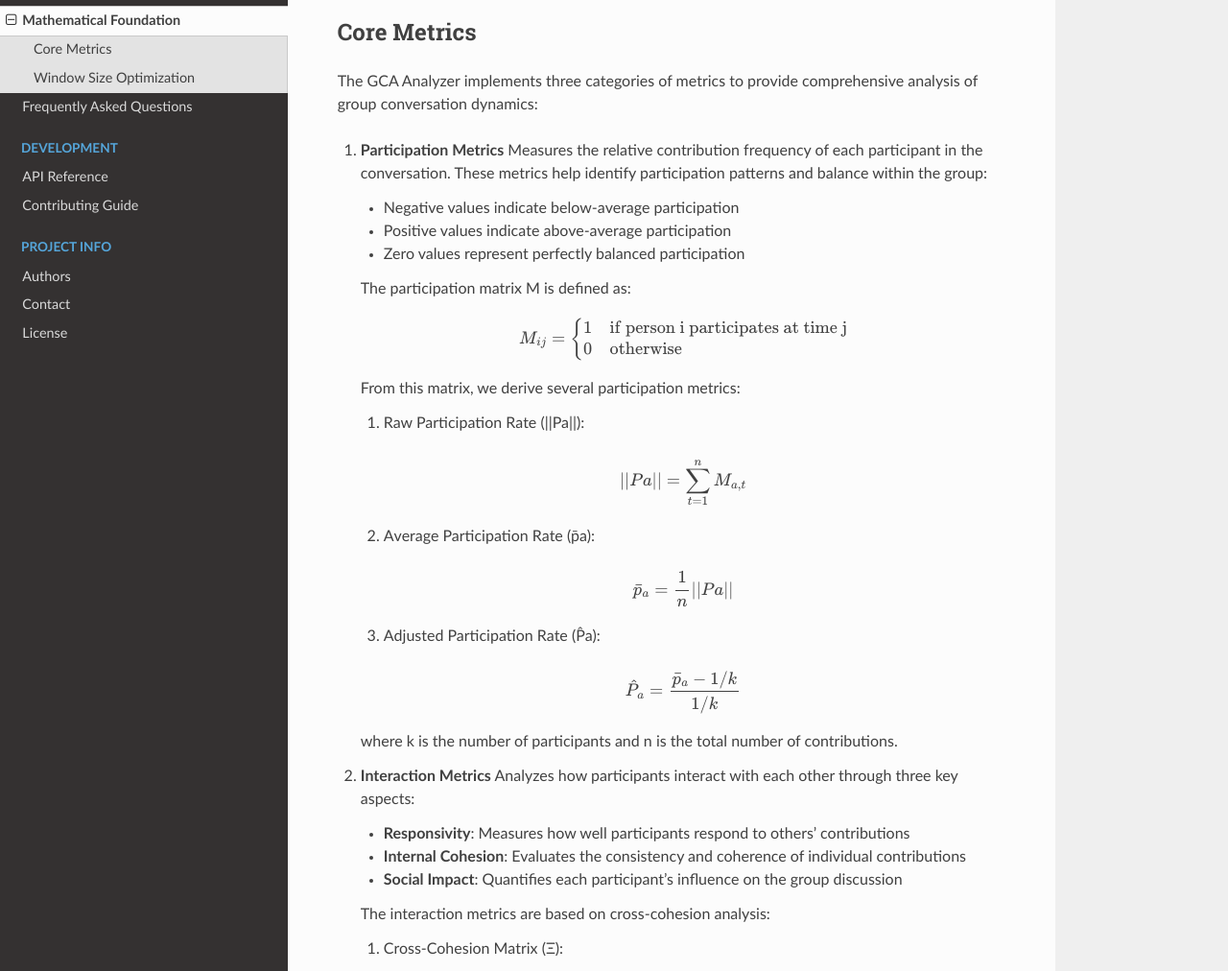
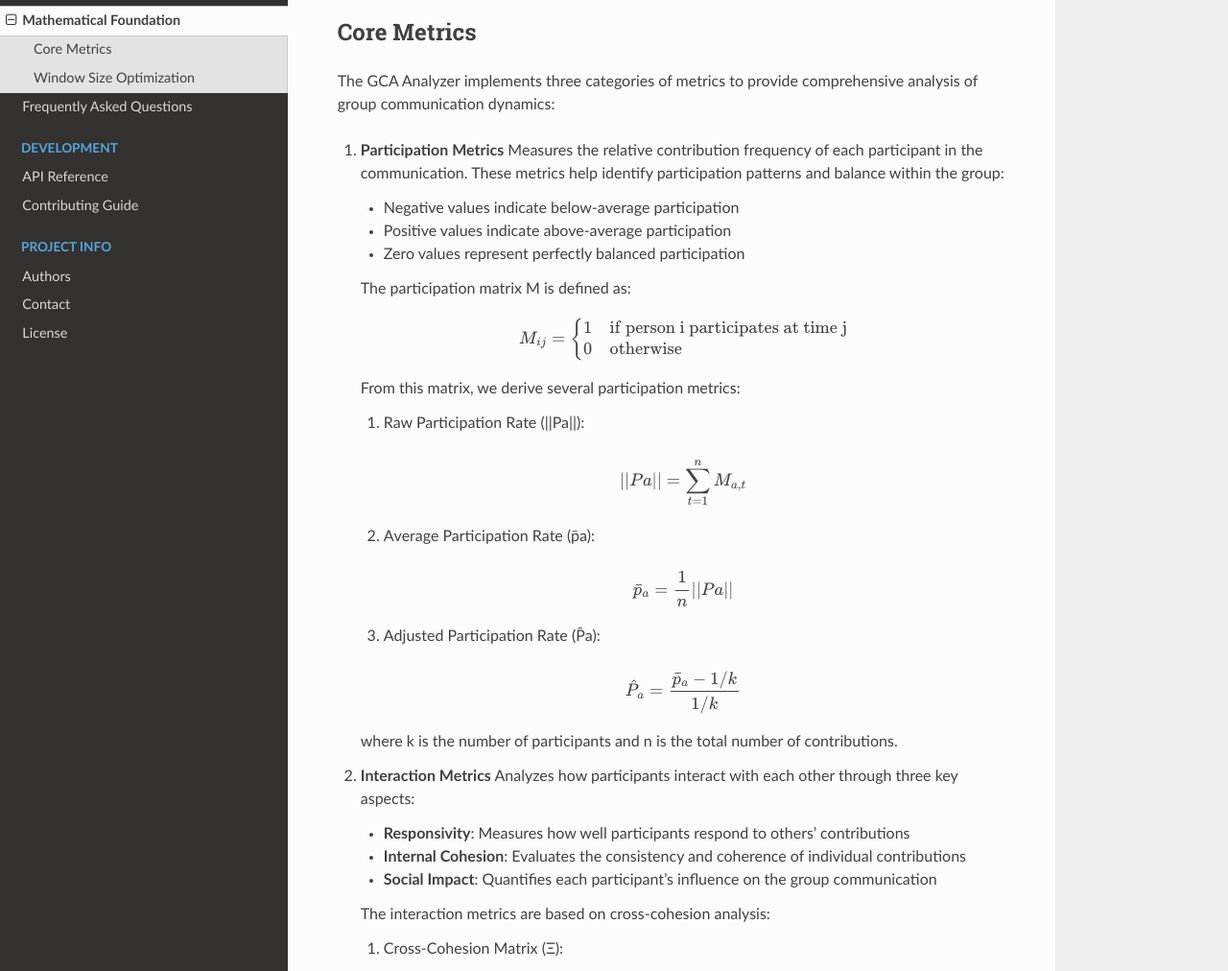
Before and after one commit to etShaw-zh/gca_analyzer, a Sphinx documentation site: the page built from docs/mathematics.rst, in a window 1280 px wide and 1400 px high. Shown: the part 191-1203 px from the top of the window at 96% size. Built offline with Sphinx 7.4.7 and the Read the Docs theme 3.1.0, drawn with Linux system fonts in a browser that asks for light colours; some of the changed text lies outside the part shown.

Commit message:
Fix/corrected discriptions (#35)
* fix: correct full name of package

- correct full name of package to align with paper

* (auto) Paper PDF Draft

---------

Co-authored-by: etShaw-zh <etShaw-zh@users.noreply.github.com>

```diff
--- a/docs/getting_started.rst
+++ b/docs/getting_started.rst
@@ -10,7 +10,7 @@ Before installing GCA Analyzer, ensure you have:
 
 * Python 3.9 or higher
 * pip package manager
-* Basic understanding of conversation analysis concepts
+* Basic understanding of communication analysis concepts
 
 Installation
 ------------
@@ -24,7 +24,7 @@ Install GCA Analyzer using pip:
 Quick Start
 ------------
 
-Here's a simple example to analyze a group conversation:
+Here's a simple example to analyze a group communication:
 
 .. code-block:: python
 
--- a/docs/index.rst
+++ b/docs/index.rst
@@ -1,7 +1,7 @@
 Welcome to GCA Analyzer
 ========================
 
-GCA Analyzer is a Python package for analyzing group conversation dynamics using NLP techniques and quantitative metrics. It provides comprehensive tools for understanding participation patterns, interaction dynamics, content novelty, and communication density in group conversations.
+GCA Analyzer is a Python package for analyzing group communication dynamics using NLP techniques and quantitative metrics. It provides comprehensive tools for understanding participation patterns, interaction dynamics, content novelty, and communication density in group communications.
 
 .. .. image:: _static/gca_results.jpg
 ..    :alt: GCA Analysis Results
@@ -94,7 +94,7 @@ If you use GCA Analyzer in your research, please cite:
 .. code-block:: text
 
    @software{gca_analyzer,
-     title = {GCA Analyzer: A Tool for Group Conversation Analysis},
+     title = {GCA Analyzer: A Tool for Group Communication Analysis},
      author = {Jianjun Xiao},
      year = {2025},
      url = {https://github.com/etShaw-zh/gca_analyzer}
--- a/docs/mathematics.rst
+++ b/docs/mathematics.rst
@@ -6,10 +6,10 @@ This section explains the mathematical principles behind GCA Analyzer's metrics.
 Core Metrics
 ---------------
 
-The GCA Analyzer implements three categories of metrics to provide comprehensive analysis of group conversation dynamics:
+The GCA Analyzer implements three categories of metrics to provide comprehensive analysis of group communication dynamics:
 
 1. **Participation Metrics**
-   Measures the relative contribution frequency of each participant in the conversation.
+   Measures the relative contribution frequency of each participant in the communication.
    These metrics help identify participation patterns and balance within the group:
 
    - Negative values indicate below-average participation
@@ -52,7 +52,7 @@ The GCA Analyzer implements three categories of metrics to provide comprehensive
 
    - **Responsivity**: Measures how well participants respond to others' contributions
    - **Internal Cohesion**: Evaluates the consistency and coherence of individual contributions
-   - **Social Impact**: Quantifies each participant's influence on the group discussion
+   - **Social Impact**: Quantifies each participant's influence on the group communication
 
    The interaction metrics are based on cross-cohesion analysis:
 
@@ -88,7 +88,7 @@ The GCA Analyzer implements three categories of metrics to provide comprehensive
 3. **Content Analysis Metrics**
    Evaluates the semantic aspects of contributions using advanced NLP techniques:
 
-   - **Content Newness**: Measures the introduction of novel content to the discussion
+   - **Content Newness**: Measures the introduction of novel content to the communication
    - **Communication Density**: Assesses the information density of contributions
 
    Content analysis is performed using LSA (Latent Semantic Analysis). For any given contribution,
--- a/setup.py
+++ b/setup.py
@@ -41,7 +41,7 @@ setup(
     author="Jianjun Xiao",
     author_email="et_shaw@126.com",
     description=(
-        "A package for Group Conversation Analysis with improved text "
+        "A package for Group Communication Analysis with improved text "
         "processing and visualization"
     ),
     long_description=open('README.md').read(),
```
Also changed, not shown: README.md (+7 -7 lines), README_zh.md (+5 -5 lines), paper/paper.md (+4 -4 lines), 4 other files.
